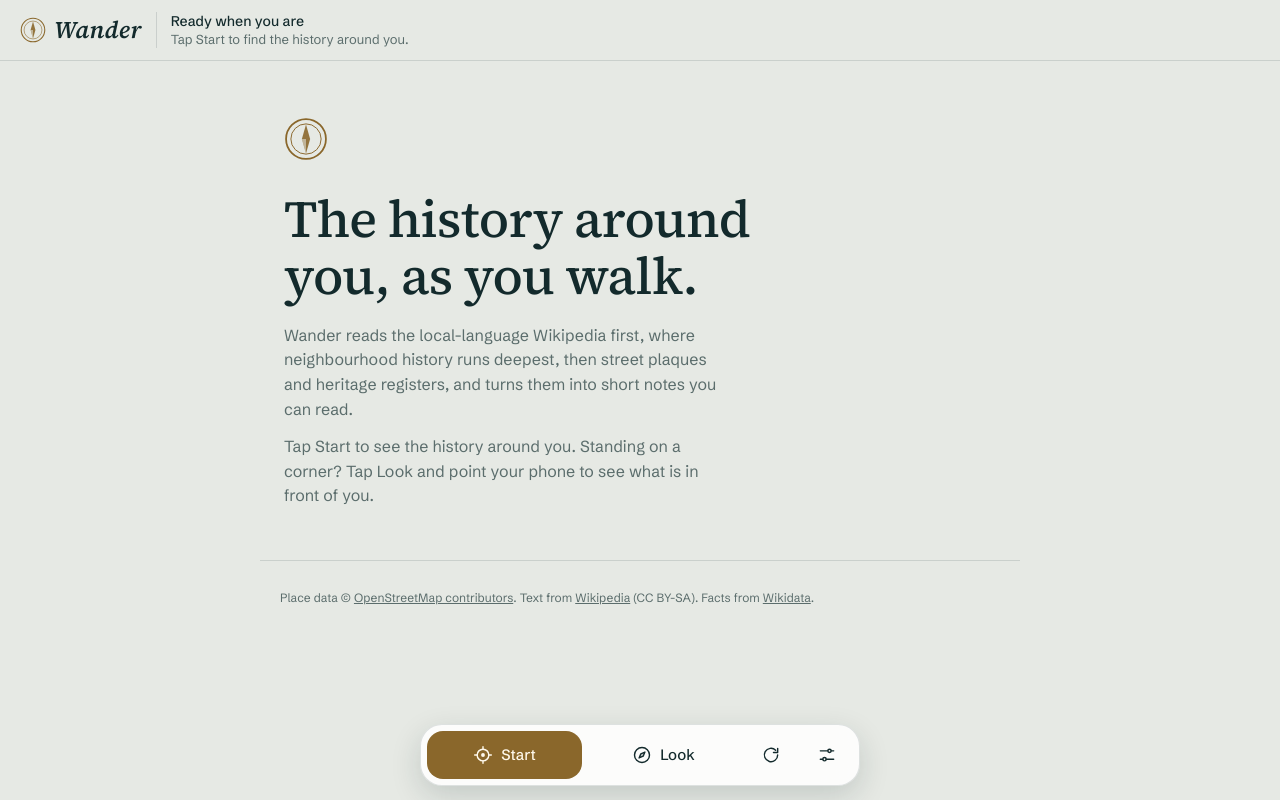
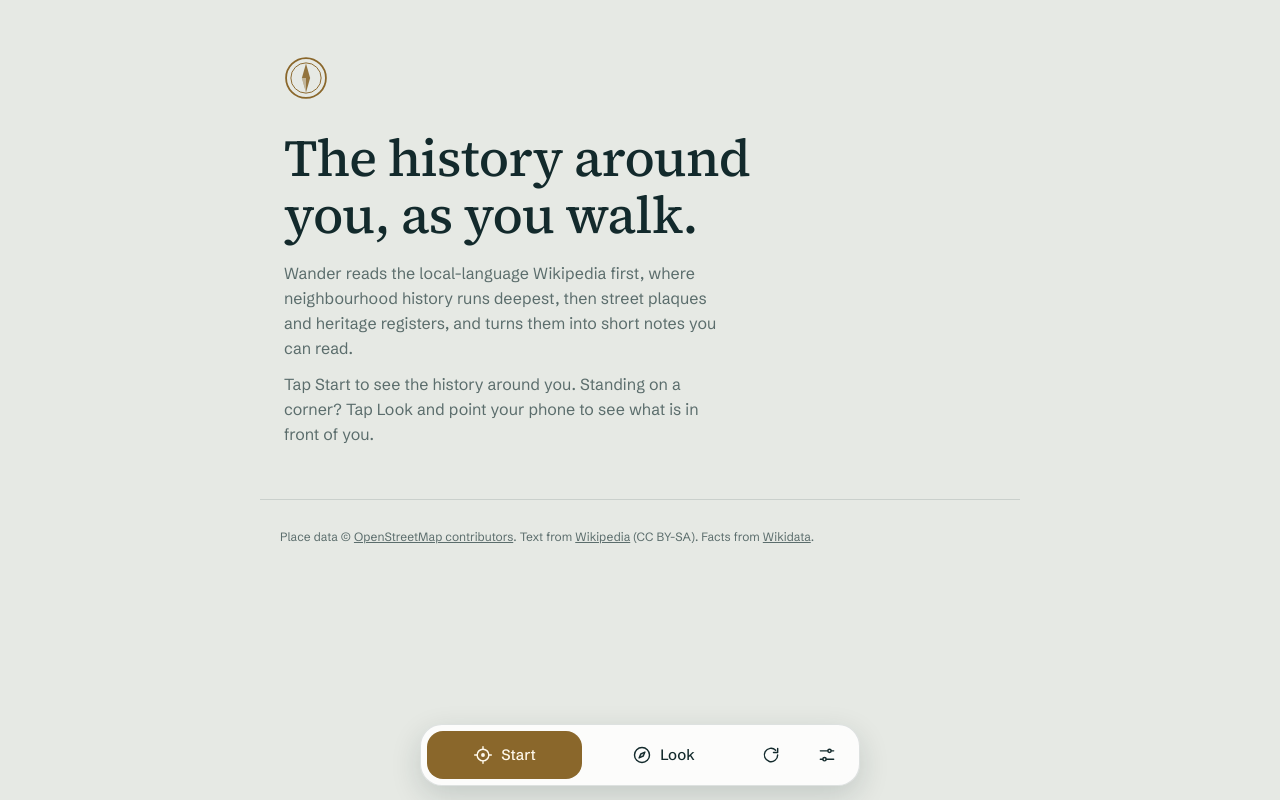
Before and after one commit to okitasan-dev/Wander, a plain HTML site: page index.html in a window 1280 px wide. Drawn offline with nearby package versions, Linux system fonts and the light colour scheme.

Commit message:
Remove the top bar; show status only as a floating notice
The masthead (logo and status line) is gone. Loading progress and errors
now appear as a small notice at the top of the screen that clears once
places load, or when tapped. Also switch the direction arrows to a shafted
arrow that reads clearly at small sizes.

Co-Authored-By: Claude Opus 5.5 <noreply@anthropic.com>
Claude-Session: https://claude.ai/code/session_01PZkp9KTBh743ddTpiWhRzR

```diff
--- a/index.html
+++ b/index.html
@@ -25,19 +25,17 @@
 *{box-sizing:border-box}
 html,body{margin:0}
 body{font:400 16px/1.55 var(--sans);background:var(--ground);color:var(--ink);-webkit-text-size-adjust:100%;-webkit-font-smoothing:antialiased;
-  padding:0 env(safe-area-inset-right) calc(env(safe-area-inset-bottom) + 96px) env(safe-area-inset-left)}
+  padding:env(safe-area-inset-top) env(safe-area-inset-right) calc(env(safe-area-inset-bottom) + 96px) env(safe-area-inset-left)}
 button,.btn{font:inherit;color:inherit;background:none;border:0;cursor:pointer;-webkit-tap-highlight-color:transparent;text-decoration:none}
 :focus-visible{outline:2px solid var(--brass);outline-offset:2px;border-radius:6px}
 svg{flex:none}
 
-/* masthead */
-.top{position:sticky;top:0;z-index:600;background:var(--ground);padding:calc(env(safe-area-inset-top) + 12px) 20px 12px;border-bottom:1px solid var(--rule);display:flex;align-items:center;gap:14px}
-.brand{display:flex;align-items:center;gap:8px;flex:none}
-.brand .mark{color:var(--brass);display:flex}
-.brand .word{font:italic 600 24px/1 var(--serif);letter-spacing:.01em}
-#status{font-size:13px;line-height:1.35;color:var(--muted);min-width:0;flex:1;border-left:1px solid var(--rule);padding-left:14px}
-#status .place{display:block;color:var(--ink);font-weight:500;font-size:14px;white-space:nowrap;overflow:hidden;text-overflow:ellipsis}
-#status .sub2{display:block;white-space:nowrap;overflow:hidden;text-overflow:ellipsis}
+/* status notice: only shown while loading or when something goes wrong */
+#status{position:fixed;top:calc(env(safe-area-inset-top) + 10px);left:50%;transform:translateX(-50%);z-index:950;width:max-content;max-width:calc(100% - 24px);
+  padding:9px 14px;border-radius:14px;background:var(--raise);border:1px solid var(--rule);box-shadow:var(--shadow);font-size:13.5px;line-height:1.4;color:var(--ink);cursor:pointer}
+#status[hidden]{display:none}
+#status .place{font-weight:600;margin-right:6px}
+#status .sub2{color:var(--muted)}
 
 /* map */
 #mapWrap{position:relative;display:none;border-bottom:1px solid var(--rule)}
@@ -207,10 +205,7 @@ footer a{color:var(--muted)}
 </style>
 </head>
 <body>
-<header class="top">
-  <div class="brand"><span class="mark" aria-hidden="true"><svg width="26" height="26" viewBox="0 0 32 32" fill="none" stroke="currentColor" stroke-width="1.3"><circle cx="16" cy="16" r="14.5"/><circle cx="16" cy="16" r="11" stroke-width=".7"/><path d="M16 5.5 19 16 16 26.5 13 16Z" fill="currentColor" fill-opacity=".9" stroke="none"/><path d="M16 16 13 16 16 26.5Z" fill="var(--ground)" fill-opacity=".55" stroke="none"/></svg></span><span class="word">Wander</span></div>
-  <div id="status" role="status"><span class="place">Ready when you are</span><span class="sub2">Tap Start to find the history around you.</span></div>
-</header>
+<div id="status" role="status" hidden></div>
 
 <main>
   <div id="mapWrap">
@@ -368,7 +363,7 @@ function bearing(a,b){ const y=Math.sin(toRad(b.lon-a.lon))*Math.cos(toRad(b.lat
   const x=Math.cos(toRad(a.lat))*Math.sin(toRad(b.lat))-Math.sin(toRad(a.lat))*Math.cos(toRad(b.lat))*Math.cos(toRad(b.lon-a.lon));
   return (Math.atan2(y,x)*180/Math.PI+360)%360; }
 const compassName = deg => ['N','NE','E','SE','S','SW','W','NW'][Math.round(deg/45)%8];
-const arrowSVG = deg => `<svg class="arw" width="12" height="12" viewBox="0 0 12 12" style="--r:${Math.round(deg)}deg" aria-hidden="true"><path d="M6 .8 10.2 10.6 6 8.4 1.8 10.6Z" fill="currentColor"/></svg>`;
+const arrowSVG = deg => `<svg class="arw" width="13" height="13" viewBox="0 0 12 12" style="--r:${Math.round(deg)}deg" aria-hidden="true"><path d="M6 .6 10.6 6.2H7.3V11.4H4.7V6.2H1.4Z" fill="currentColor"/></svg>`;
 const WALK = 402;                       // ¼ mile, about five minutes on foot
 const walkMin = m => Math.max(1, Math.round(m/80));
 const FT = 3.28084;
@@ -395,7 +390,7 @@ async function fetchJSON(url, ms=15000){
   try{ const r=await fetch(url,{signal:c.signal}); if(!r.ok) throw new Error('HTTP '+r.status); return await r.json(); }
   finally{ clearTimeout(t); }
 }
-function setStatus(html){ $('#status').innerHTML = html; }
+function setStatus(html){ const s = $('#status'); s.innerHTML = html || ''; s.hidden = !html; }
 
 /* ---------- Nominatim (OSM) — max 1 request/second ---------- */
 let lastNomi = 0;
@@ -897,11 +892,7 @@ async function refresh(force){
   state.loading = false;
   updateStatus(); render();
 }
-function updateStatus(){
-  if(!state.pos) return;
-  const how = state.manual ? 'Manual location' : (state.watchId!=null ? 'Following GPS' + (state.pos.acc ? ` to ${fmtDist(state.pos.acc)}` : '') : 'Location set');
-  setStatus(`<span class="place">${esc(state.place||'Unknown area')}</span><span class="sub2">${how}, ${state.langs.map(l=>esc(langName(l))).join(' and ')} sources</span>`);
-}
+function updateStatus(){ if(!state.loading) setStatus(''); }   // all loaded: clear the notice
 function onFix(lat, lon, acc){
   state.pos = {lat, lon, acc};
   const moved = state.lastLoad ? hav(state.lastLoad, state.pos) : Infinity;
@@ -1260,6 +1251,7 @@ document.addEventListener('click', e=>{
   if(b.dataset.act==='orig'){ state.showOrig.has(key)?state.showOrig.delete(key):state.showOrig.add(key); render(); }
 });
 $('#gpsBtn').onclick = ()=>{ if(state.watchId!=null) return; state.lastLoad=null; state.lastLoadTime=0; startGPS(); };
+$('#status').onclick = ()=>setStatus('');
 $('#lookBtn').onclick = ()=>{ look.on ? stopLook() : startLook(); };
 $('#look').addEventListener('click', e=>{ const b = e.target.closest('[data-card]'); if(b) scrollToCard(b.dataset.card); });
 $('#settingsBtn').onclick = ()=>{ $('#settings').open = !$('#settings').open; };
```
